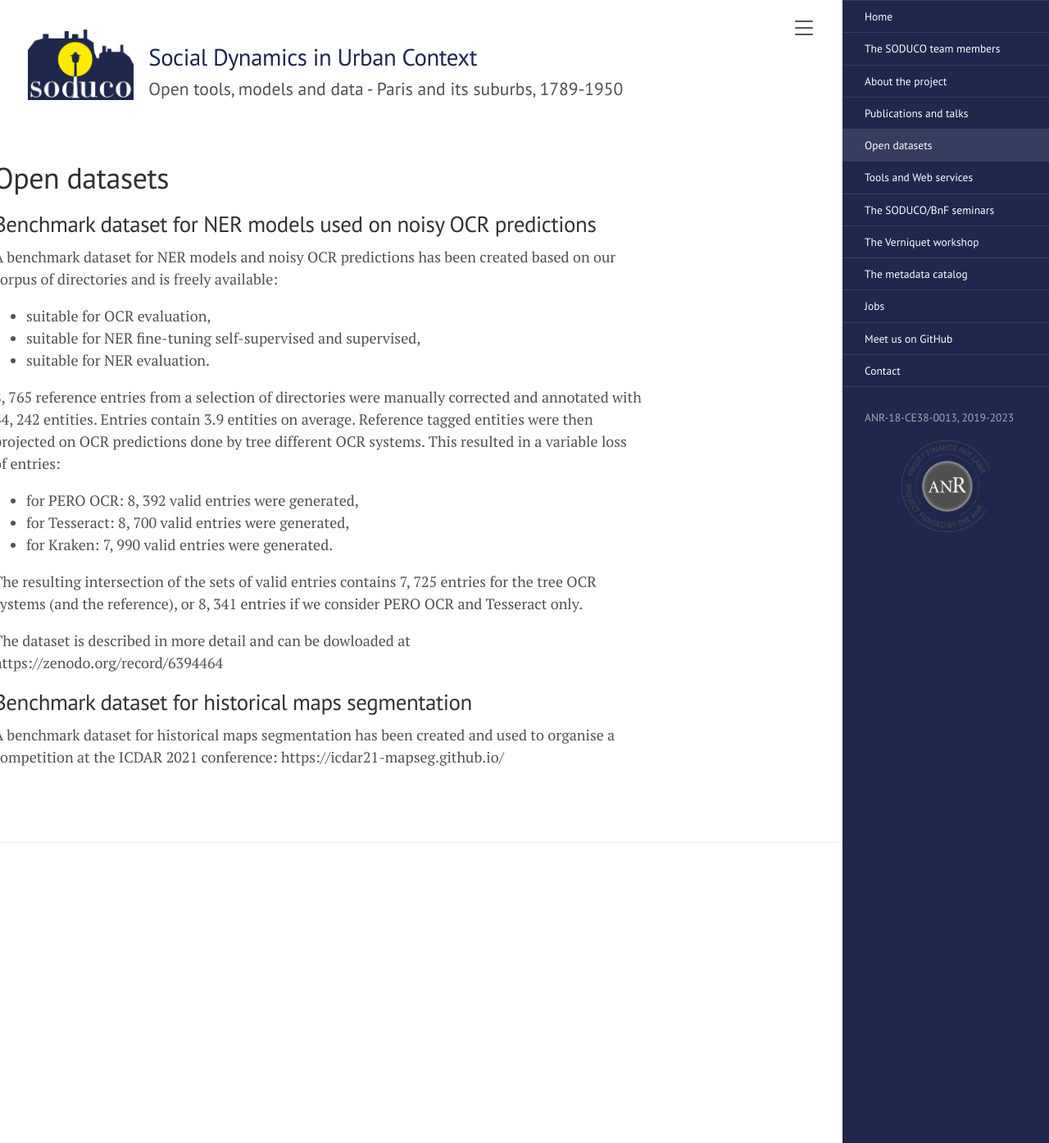
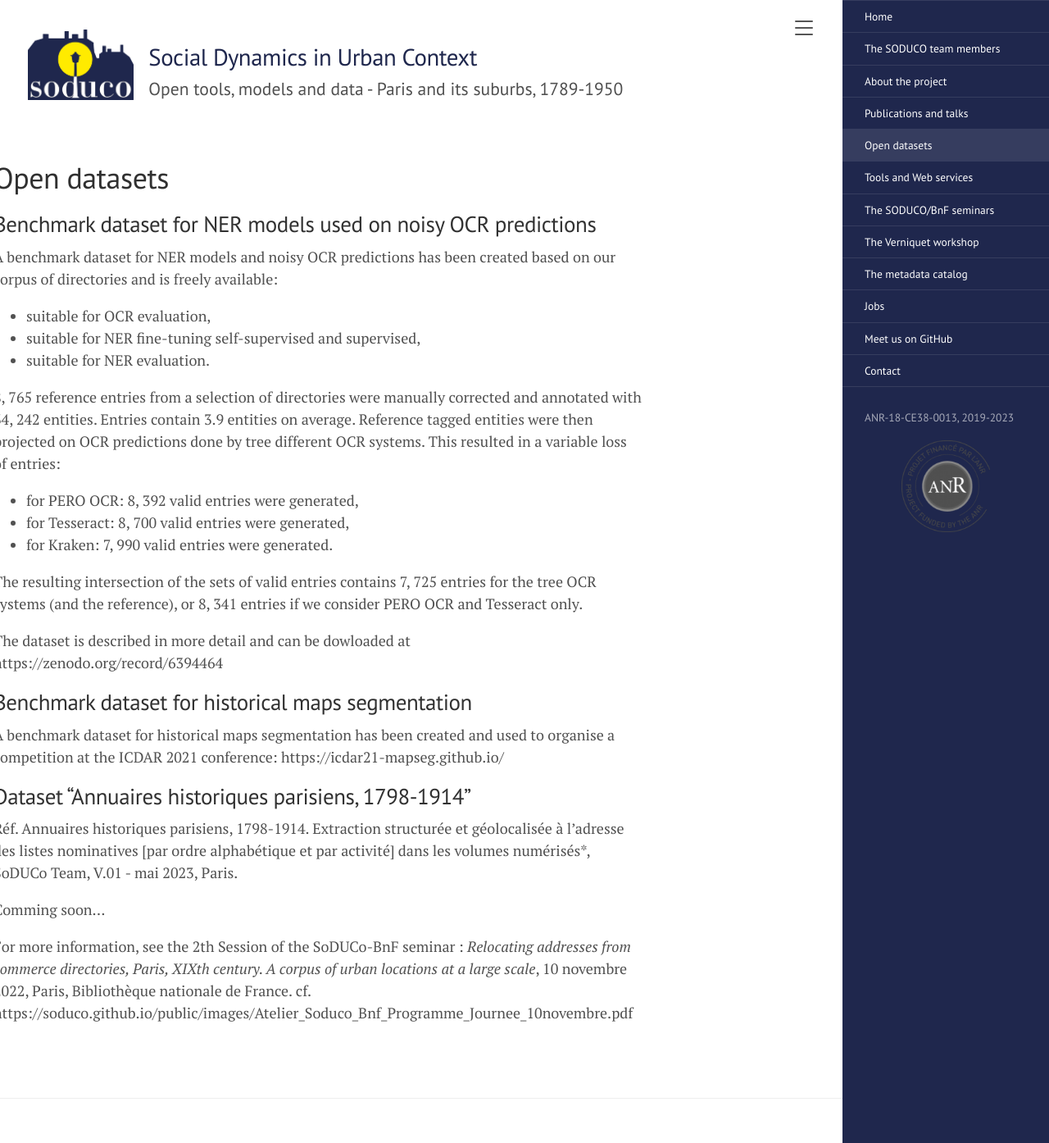
Before and after one commit to soduco/soduco.github.io, a Jekyll site: the page built from datasets.md, in a window 1280 px wide and 1394 px high. Shown: the whole window at 82% size. Built offline with Jekyll 4.4.1, drawn with Linux system fonts in a browser that asks for light colours.

Commit message:
Ajout partie data set extraction annuaires

```diff
--- a/datasets.md
+++ b/datasets.md
@@ -24,3 +24,12 @@ The dataset is described in more detail and can be dowloaded at https://zenodo.o
 ## Benchmark dataset for historical maps segmentation
 
 A benchmark dataset for historical maps segmentation has been created and used to organise a competition at the ICDAR 2021 conference: https://icdar21-mapseg.github.io/
+
+## Dataset "Annuaires historiques parisiens, 1798-1914"
+
+Réf. Annuaires historiques parisiens, 1798-1914. Extraction structurée et géolocalisée à l’adresse des listes nominatives [par ordre alphabétique et par activité] dans les volumes numérisés*, SoDUCo Team, V.01 - mai 2023, Paris.
+
+Comming soon...
+
+For more information, see the 2th Session of the SoDUCo-BnF seminar : *Relocating addresses from commerce directories, Paris, XIXth century. A corpus of urban locations at a large scale*, 10 novembre 2022, Paris, Bibliothèque nationale de France.
+cf. https://soduco.github.io/public/images/Atelier_Soduco_Bnf_Programme_Journee_10novembre.pdf
```
